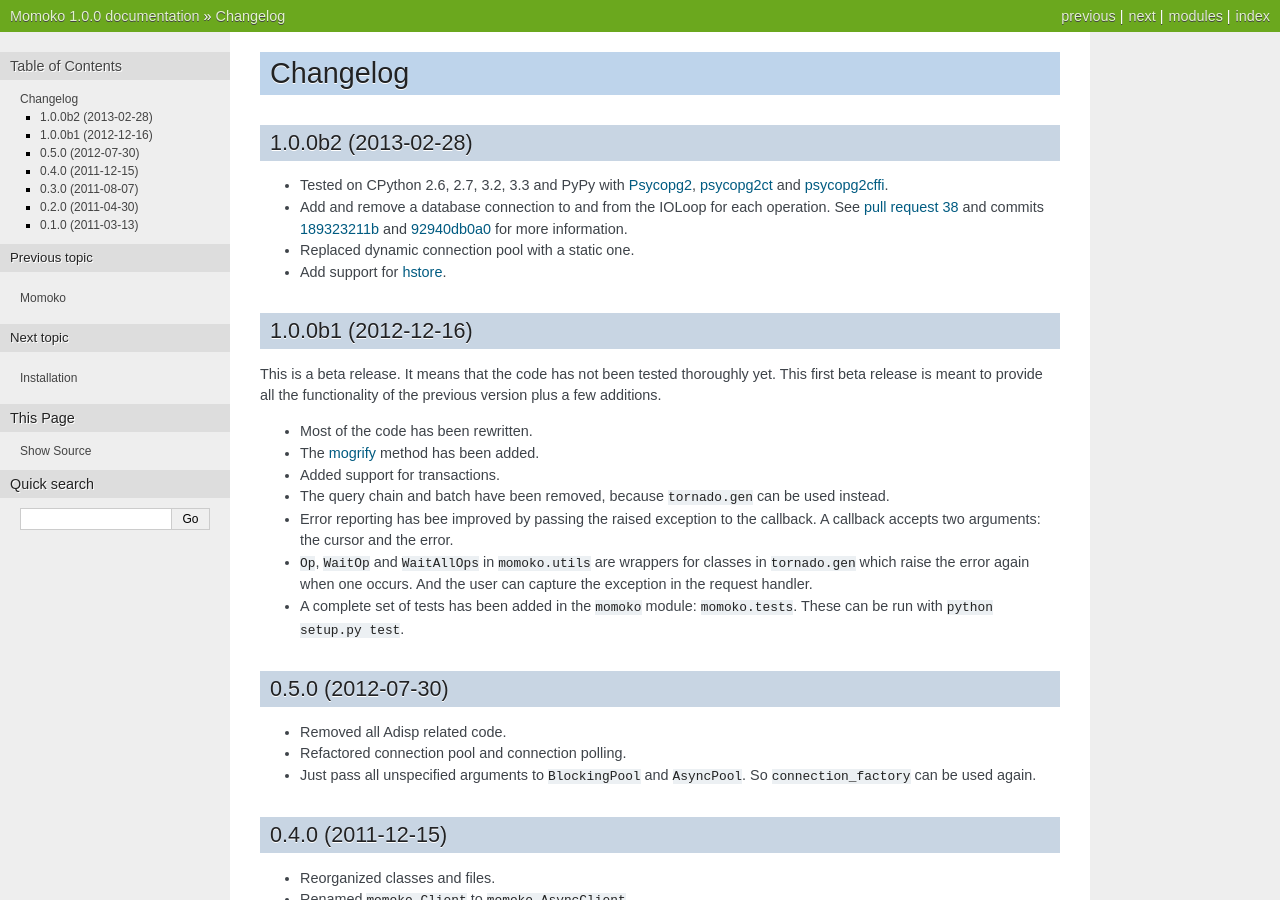
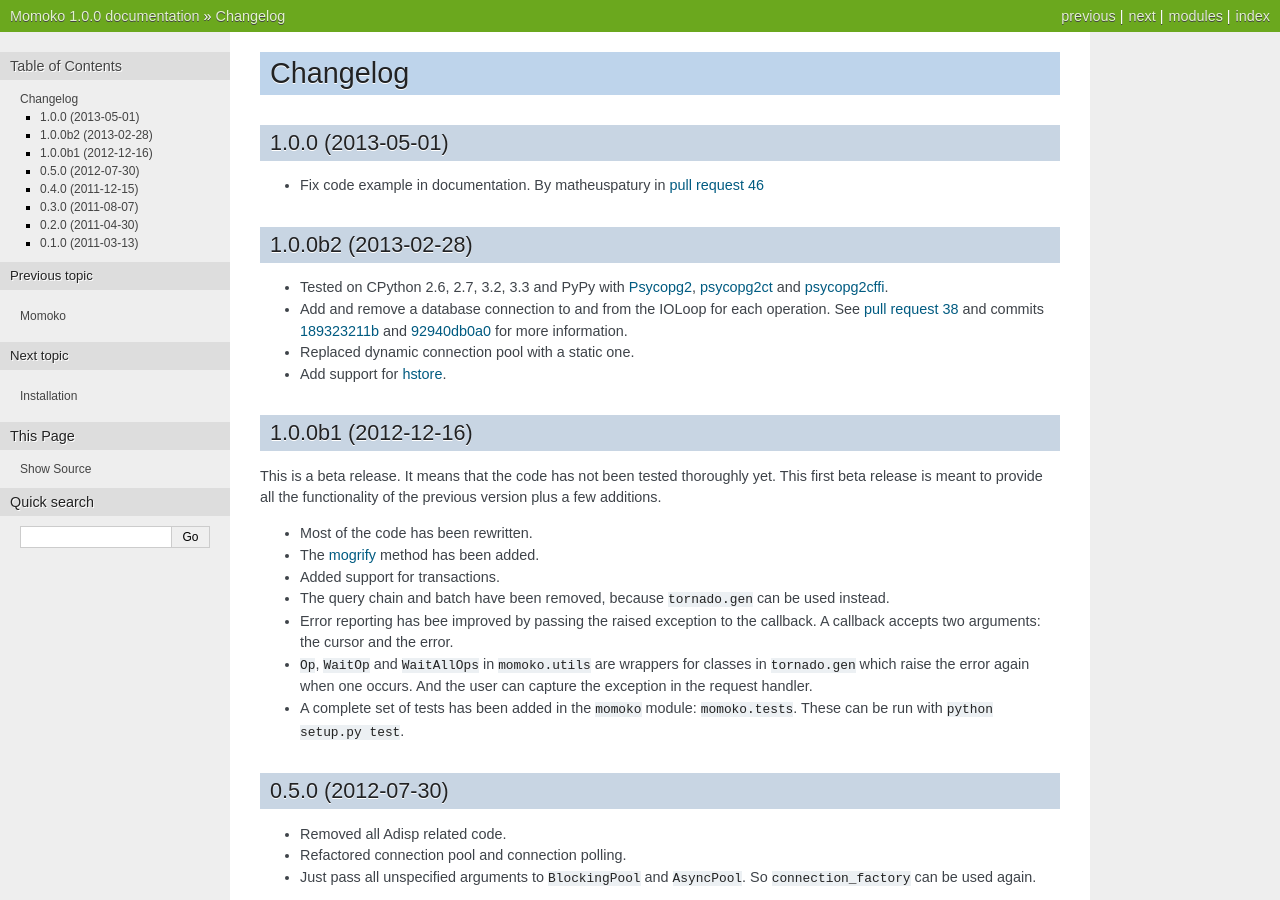
Before and after one commit to FSX/momoko, a Sphinx documentation site: the page built from docs/changelog.rst, in a window 1280 px wide and 900 px high. Built offline with Sphinx 7.4.7, drawn with Linux system fonts in a browser that asks for light colours.

Commit message:
Update version numbers.

```diff
--- a/docs/changelog.rst
+++ b/docs/changelog.rst
@@ -2,6 +2,14 @@
 
 Changelog
 =========
+
+1.0.0 (2013-05-01)
+------------------
+
+* Fix code example in documentation. By matheuspatury in `pull request 46`_
+
+.. _pull request 46: https://github.com/FSX/momoko/pull/46
+
 
 1.0.0b2 (2013-02-28)
 --------------------
--- a/setup.py
+++ b/setup.py
@@ -34,7 +34,7 @@
 
 setup(
     name='Momoko',
-    version='1.0.0b2',
+    version='1.0.0',
     description="Momoko wraps Psycopg2's functionality for use in Tornado.",
     long_description=open('README.rst').read(),
     author='Frank Smit',
```
Also changed, not shown: changelog.rst (+8 -0 lines), 1 other file.
